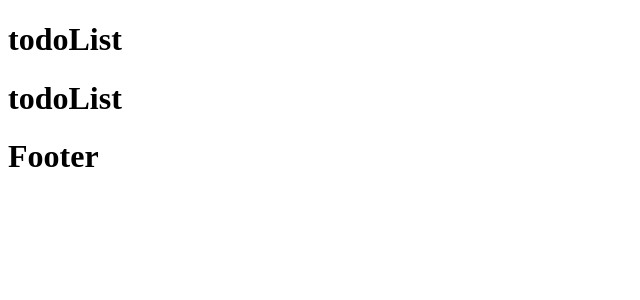
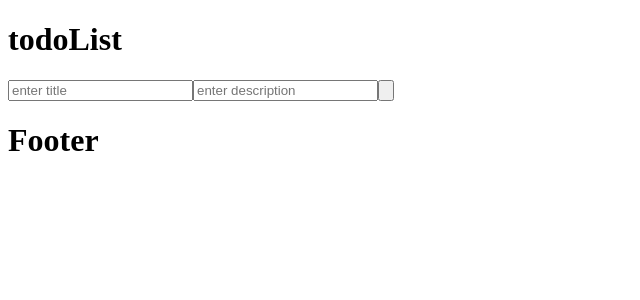
Before and after one commit to DuraiFullStack/Fullstack-exercise, a React (Vite) app: page / in a window 1280 px wide. Shown: the top 300 px of the page, without its empty margins (0-640 px from the left). Built offline with nearby package versions, Linux system fonts and the light colour scheme.

Commit message:
post method managed

```diff
--- a/src/components/Body.js
+++ b/src/components/Body.js
@@ -1,7 +1,41 @@
+import { useEffect, useState } from "react";
+
 const Body = () => {
+  const [title, setTitle] = useState("");
+  const [desc, setDesc] = useState("");
+
+  async function getValue() {
+    try{
+      const response = await fetch("http://localhost:3000/tasks", {
+        method: "POST",
+        headers: {
+          "Content-Type": "application/json",
+        },
+        body: JSON.stringify({
+          title: title,
+          description: desc,
+        }),
+      });
+      const data = await response.json();
+      console.log(data);
+    }catch(err){
+      console.log(err);
+    }
+  }
+
   return (
     <>
-      <h1>todoList</h1>
+      <input
+        type="text"
+        placeholder="enter title"
+        onChange={(e) => setTitle(e.target.value)}
+      />
+      <input
+        type="text"
+        placeholder="enter description"
+        onChange={(e) => setDesc(e.target.value)}
+      />
+      <input type="button" onClick={getValue} />
     </>
   );
 };
```
